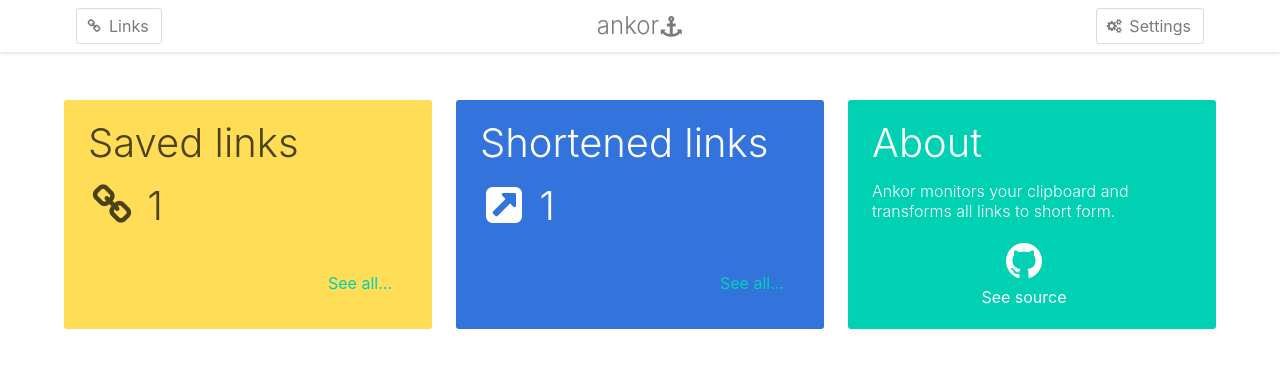
After one commit to kolybasov/ankor, a Flask app: template templates/index.html in a window 1280 px wide. The commit adds this page. Shown: the top 376 px of the page. Run offline with Flask 2, Linux system fonts and the light colour scheme; the template is opened without the code that fills it: most values are stand-ins (such as "Sample title", 1, 10 or a date in 2020).

Commit message:
Add settings page. Finish index page.

```diff
--- a/ankor/db.py
+++ b/ankor/db.py
@@ -12,7 +12,10 @@ class Database:
         is open all the time.
         """
         if self.__class__.__connection__ is None:
-            self.__class__.__connection__ = sqlite3.connect(db)
+            self.__class__.__connection__ = sqlite3.connect(
+                db,
+                check_same_thread=False
+            )
             self.__class__.__connection__.row_factory = sqlite3.Row
 
     def execute(self, *args):
--- a/routes/__init__.py
+++ b/routes/__init__.py
@@ -1,7 +1,9 @@
 from .links import LinksRoute
 from .root import RootRoute
+from .settings import SettingsRoute
 
 __all__ = [
     'RootRoute',
-    'LinksRoute'
+    'LinksRoute',
+    'SettingsRoute',
 ]
--- a/run.py
+++ b/run.py
@@ -7,7 +7,8 @@ from ankor import Database
 from ankor import models
 from routes import (
     LinksRoute,
-    RootRoute
+    RootRoute,
+    SettingsRoute
 )
 
 # Connect to DB
@@ -27,6 +28,7 @@ app.config.update(dict(
 # Router
 root_route = RootRoute(app)
 links_route = LinksRoute(app)
+settings_route = SettingsRoute(app)
 
 # /
 app.add_url_rule(
@@ -48,11 +50,18 @@ app.add_url_rule(
     links_route.call,
     methods=['GET', 'PUT', 'DELETE']
 )
+app.add_url_rule(
+    '/settings',
+    'settings',
+    settings_route.call,
+    methods=['GET']
+)
 
 # Run server
 if __name__ == '__main__':
     app.run(
         host=cfg.get('server.host', '127.0.0.1'),
-        port=cfg.get('server.port', 3333)
+        port=cfg.get('server.port', 3333),
+        debug=True
     )
     db.close()
--- a/static/styles/app.css
+++ b/static/styles/app.css
@@ -0,0 +1,6 @@
+/**
+  * INDEX PAGE
+ */
+.index-page .notification.is-primary a:not(:hover) {
+  color: #ffffff;
+}
--- a/templates/header.html
+++ b/templates/header.html
@@ -1,7 +1,14 @@
-<nav class="nav">
+<nav class="nav has-shadow">
   <div class="container">
     <div class="nav-left">
-      <a href="#" class="nav-item">Links</a>
+      <p class="nav-item">
+        <a href="{{ url_for('links' )}}" class="button">
+          <span class="icon is-small">
+            <i class="fa fa-link"></i>
+          </span>
+          <span>Links</span>
+        </a>
+      </p>
     </div>
 
     <div class="nav-center">
@@ -14,7 +21,14 @@
     </div>
 
     <div class="nav-right">
-      <a href="#" class="nav-item">Settings</a>
+      <p class="nav-item">
+        <a href="{{ url_for('settings') }}" class="button">
+          <span class="icon is-small">
+            <i class="fa fa-cogs"></i>
+          </span>
+          <span>Settings</span>
+        </a>
+      </p>
     </div>
   </div>
 </nav>
--- /dev/null
+++ b/templates/index.html
@@ -0,0 +1,61 @@
+{% extends "layout.html" %}
+{% block body %}
+  <section class="section index-page">
+    <div class="container">
+      <div class="tile is-ancestor">
+        <div class="tile is-parent is-4">
+          <div class="tile is-child notification is-warning">
+            <div class="content">
+              <p class="title is-2">Saved links</p>
+              <p class="subtitle is-2">
+                <span class="icon is-large">
+                  <i class="fa fa-link"></i>
+                </span>
+                <span>{{ linksCount }}</span>
+              </p>
+              <p class="content has-text-right">
+                <a href="{{ url_for('links') }}">See all…</a>
+              </p>
+            </div>
+          </div>
+        </div>
+
+        <div class="tile is-parent is-4">
+          <div class="tile is-child notification is-info">
+            <div class="content">
+              <p class="title is-2">Shortened links</p>
+              <p class="subtitle is-2">
+                <span class="icon is-large">
+                  <i class="fa fa-external-link-square"></i>
+                </span>
+                <span>{{ shortLinksCount }}</span>
+              </p>
+              <p class="content has-text-right">
+                <a href="{{ url_for('links', filter='short') }}">See all…</a>
+              </p>
+            </div>
+          </div>
+        </div>
+
+        <div class="tile is-parent">
+          <div class="tile is-child notification is-primary">
+            <div class="content">
+              <p class="title is-2">About</p>
+              <p class="subtitle is-6">
+                Ankor monitors your clipboard and transforms all links to short form.
+              </p>
+              <div class="content has-text-centered">
+                <a href="https://github.com/kolybasov/ankor" target="_blank" rel="nofollow">
+                  <span class="icon is-large">
+                    <i class="fa fa-github"></i>
+                  </span><br>
+                  <span>See source</span>
+                </a>
+              </div>
+            </div>
+          </div>
+        </div>
+      </div>
+    </div>
+  </section>
+{% endblock %}
```
Also changed, not shown: ankor/models/base.py (+15 -0 lines), routes/root.py (+14 -1 lines), routes/settings.py (added, +7 -0 lines), templates/settings.html (added, +10 -0 lines).
